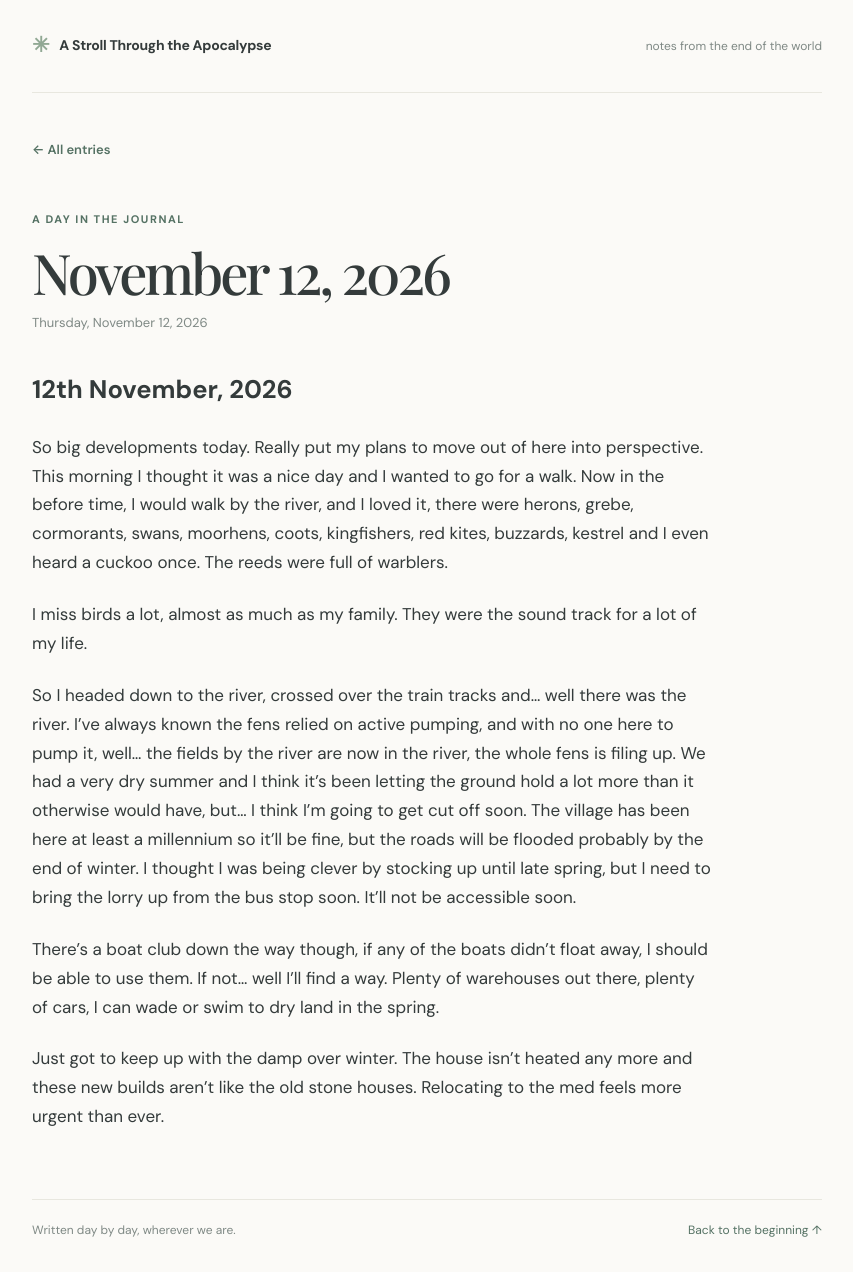
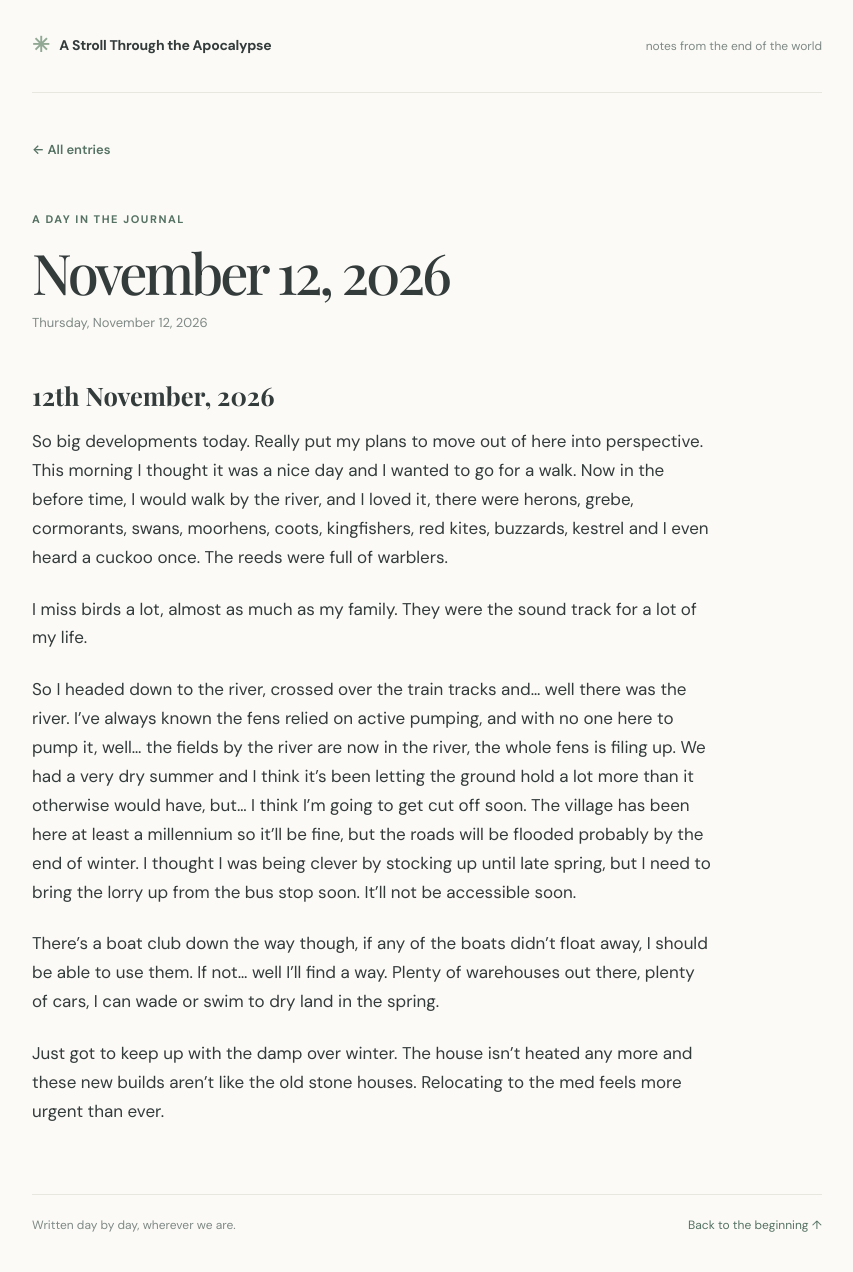
Before and after one commit to Dominic-Kua/a-stroll-through-the-apocalypse, a Jekyll site: the page built from _posts/2026-11-12-Its-been-a-day.md, in a window 1280 px wide. Shown: the whole page, without its empty margins (213-1066 px from the left). Built offline with Jekyll 4.4.1, drawn with Linux system fonts in a browser that asks for light colours.

Commit message:
formatting fixes

```diff
--- a/_posts/2026-11-12-Its-been-a-day.md
+++ b/_posts/2026-11-12-Its-been-a-day.md
@@ -6,7 +6,7 @@ title: It's been a day
 
 ---
 
-# 12th November, 2026
+## 12th November, 2026
 
 So big developments today. Really put my plans to move out of here into
 perspective. This morning I thought it was a nice day and I wanted to go for
```
Also changed, not shown: _posts/2026-11-10-Time-to-hit-the-Christmas-sales.md (+1 -1 lines).
